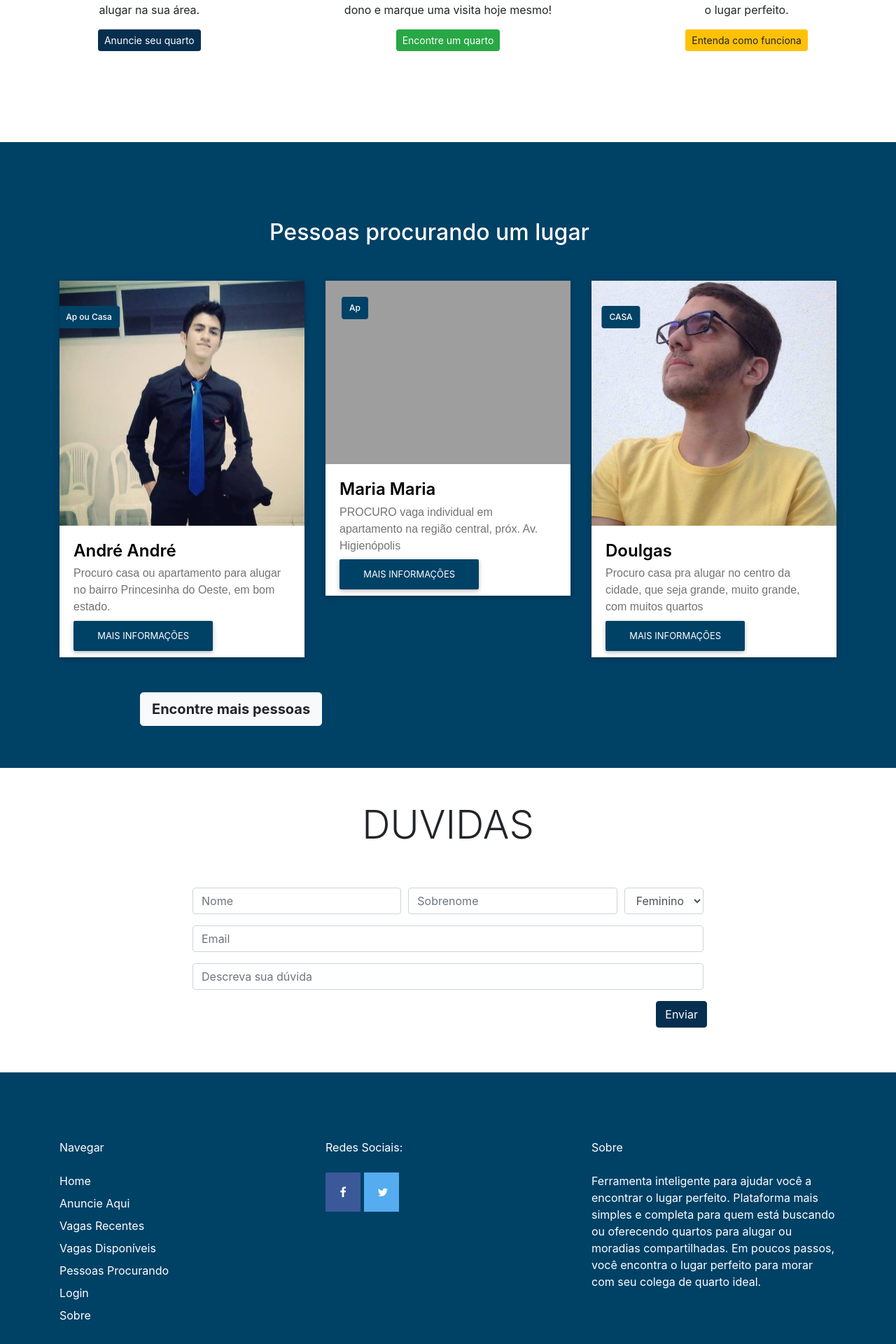
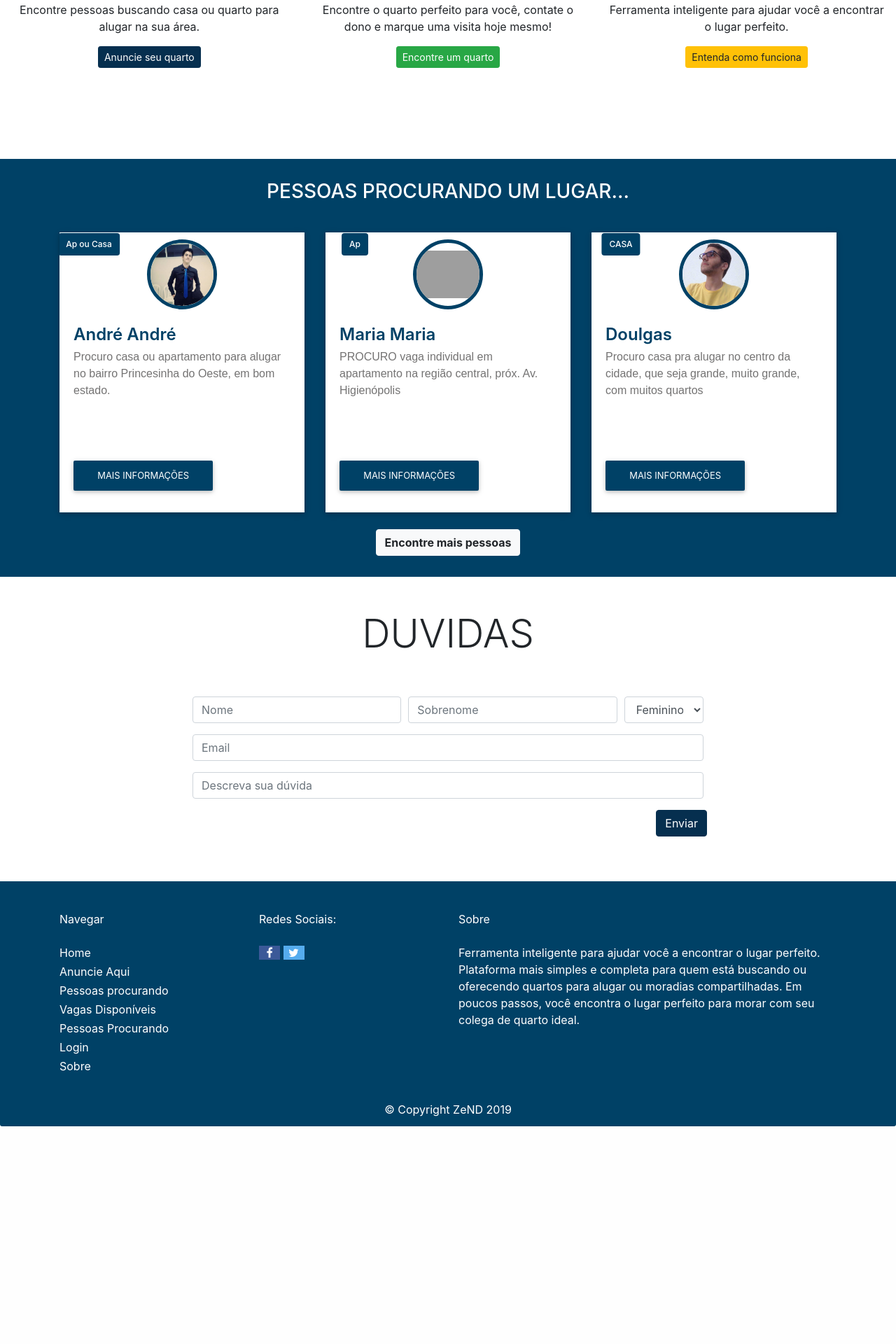
Before and after one commit to brunozn/ProjetoProgramacaoWeb, a PHP site: page /index2.html in a window 1280 px wide. Shown: the part 1120-3040 px from the top of the page at 70% size. After the commit the page ends 2729 px from the top, so only its background shows below. Run offline with PHP 8.4, Linux system fonts and the light colour scheme; some libraries are stand-ins or nearby versions; grey boxes are pictures that could not be loaded.

Commit message:
Deixando algumas partes responsivas

```diff
--- a/Cadastrar.html
+++ b/Cadastrar.html
@@ -127,7 +127,7 @@
 
                       <!-- Se quiser colocar um popover como uma ajuda pra preencher o formulário é uma ideia também, só pesquisar mais sobre -->
                   </div>
-                  <button type="submit" class="btn btn-success ml-auto" style="width: 100px;">Enviar</button>
+                  <button type="submit" class="btn btn-success ml-auto" style="width: 100px;">Avançar</button>
               </form>
           </div>
       </div>
--- a/index2.html
+++ b/index2.html
@@ -22,6 +22,7 @@
 <body>
 
 
+
     <nav id="navegacao" class="navbar navbar-expand-sm navbar-light navbar-laravel">
 <!--<nav id="navegacao" class="navbar navbar-expand-sm navbar-dark"> -->
   <div class="container">
@@ -43,17 +44,24 @@
           <a class="nav-link" href="index2.html">Home</a>
       </li>
       <li class="nav-item">
-        <a class="nav-link"  class="colorido" class="btn btn-primary" href="Cadastrar.html">  Anuncie Aqui  </a>
-    </li>
-      <li class="nav-item">
-          <a class="nav-link" href="anuncioProcura2.html">Pessoas procurando</a>
-      </li>
-      <li class="nav-item">
           <a class="nav-link" href="anuncio2.html">Vagas Recentes</a>
       </li>
+
       <li class="nav-item">
-        <a class="nav-link" href="login.html">Login</a>
-      </li>
+        <a class="nav-link" href="anuncioProcura2.html">Pessoas procurando</a>
+    </li>
+
+      <li class="nav-item">
+        <!--<a class="nav-link"  class="colorido" class="btn btn-success" href="Cadastrar.html">Anuncie Aqui</a> -->
+        <a class="nav-link" class="btn btn-success" href="Cadastrar.html">Anuncie Aqui</a>
+    </li>
+</ul>
+
+<ul class="navbar-nav ml-auto">
+<li class="nav-item">
+  <a class="nav-link btn-success href="login.html">Login</a>
+</li>
+
 </ul>
 </div>
 
@@ -70,7 +78,7 @@
       <br>
       <form>
           <div class="input-group mb-6">
-              <input type="text" class="form-control" placeholder="Digite o Bairro" aria-label="Digite o bairro" aria-describedby="button-addon2">
+              <input type="text" class="form-control" placeholder="Digite o bairro" aria-label="Digite o bairro" aria-describedby="button-addon2">
               <div class="input-group-append">
                 <button class="btn btn-outline-secondary" type="button" id="button-addon2">Procurar</button>
               </div>
@@ -82,7 +90,8 @@
           </span>
       <p>
         <br>
-          Você tem um Quarto?
+        <br>
+          Você tem um quarto?
       </p>
         <div class="botAnuc">
       <div class="input-group-append">
@@ -92,7 +101,7 @@
       </div>
       </form>
     </div>
-  </div>
+
 <!---->
 
 <div class="container-two">
@@ -135,9 +144,10 @@
 
 <!--CARROUSEL -->
 
-<section class="details-card" style="background-color:#004166;">
+<section class="details-card">
   <div class="container">
-      <h2 class="title-card"> Pessoas procurando um lugar</h2>
+      <h3 class="col-md-6 col-sm-12" id="title-card"> PESSOAS PROCURANDO UM LUGAR...</h2>
+      <br>
       <div class="row">
           <div class="col-md-4">
               <div class="card-content">
@@ -179,10 +189,9 @@
               </div>
           </div>
       </div>
-      <div class="col-sm-8">
-      <div class="detalhes">
-        <a href="anuncioProcura2.html" class="btn btn-light btn-lg"><strong>Encontre mais pessoas </strong> </a>
-      </div>
+      <br>
+      <div class="col-md-6 col-sm-12" id="anchor-details">
+        <a href="anuncioProcura2.html" class="btn btn-light"><strong>Encontre mais pessoas </strong> </a>
       </div> <!--fim col-->
   </div>
 </section>
@@ -290,16 +299,16 @@
 <footer class="card-footer">
   <div class="container">
     <div class="row">
-      <section id="endereco" class="col-sm-4">
+      <section id="endereco" class="col-sm-3">
         <div>Navegar</div> <br>
         <li>
-            <a href="index.html">Home</a>
+            <a href="index2.html">Home</a>
         </li>
         <li class="nav-item">
           <a href="Cadastrar.html">Anuncie Aqui</a>
       </li>
         <li class="nav-item">
-            <a href="#last-container">Vagas Recentes</a>
+            <a href="anuncioProcura2.html">Pessoas procurando</a>
         </li>
         <li class="nav-item">
             <a href="anuncio.html">Vagas Disponíveis</a>
@@ -316,7 +325,7 @@
         <hr class="d-block d-sm-none">
       </section>
 
-      <section id="contato1" class="col-sm-4">
+      <section id="contato1" class="col-sm-3">
         <div>Redes Sociais:</div> <br>
         <!-- Add icon library -->
           <link rel="stylesheet" href="https://cdnjs.cloudflare.com/ajax/libs/font-awesome/4.7.0/css/font-awesome.min.css">
@@ -327,17 +336,16 @@
 
         <hr class="d-block d-sm-none">
       </section>
-      <section id="sobre" class="col-sm-4">
+      <section id="sobre" class="col-sm-6 justify-content-center">
         <div>Sobre</div> <br>
         Ferramenta inteligente para ajudar você a encontrar o lugar perfeito. Plataforma mais simples e completa para quem está buscando ou oferecendo quartos para alugar ou moradias compartilhadas. Em poucos passos, você encontra o lugar perfeito para morar com seu colega de quarto ideal.
         <hr class="d-block d-sm-none">
       </section>
     </div>
-    <div class="text-center"> &copy; Copyright ZeND 2018
+    <div class="text-center"> &copy; Copyright ZeND 2019
 
     </div>
   </div>
 </footer>
 
-
 </body>
--- a/public/css/footer.css
+++ b/public/css/footer.css
@@ -1,23 +1,21 @@
 /* Rodape footer*/
 .card-footer {
-  padding-top: 35px;
-  padding-bottom: 30px;
   background-color: #004166;
   border-top: 0;
   color: #ffffff;
 }
 
 .card-footer div.row {
-  margin-bottom: 35px;
+  margin-bottom: 5px;
 }
 
 .card-footer hr {
-  width: 80%;
-  background-color: red;
+  width: 50%;
+  background-color: #ffffff;
 }
 
 .card-footer li {
-  padding-bottom: 8px;
+  padding-bottom: 3px; /* Espaçamento entre os links*/
   color: #fff;
   list-style: none; /*Tira os pontos da lista*/
 }
@@ -42,9 +40,9 @@
 
 /* Style all font awesome icons */
 .fa {
-  padding: 20px;
+  padding: 2px;
   font-size: 30px;
-  width: 50px;
+  width: 30px;
   text-align: center;
   text-decoration: none;
 }
--- a/public/css/navegation.css
+++ b/public/css/navegation.css
@@ -15,6 +15,7 @@
   color:#ffffff;
   font-family: -apple-system,BlinkMacSystemFont,"Segoe UI",Roboto,"Helvetica Neue",Arial,"Noto Sans",sans-serif,"Apple Color Emoji","Segoe UI Emoji","Segoe UI Symbol","Noto Color Emoji";
   font-size: inherit;
+  border-radius:  10%;
 }
 
 
--- a/public/css/style2.css
+++ b/public/css/style2.css
@@ -145,6 +145,11 @@ body {
 
 
 
+
+
+
+
+
 /* CARD da pagina index */
 /* card details start  */
 @import url('https://fonts.googleapis.com/css?family=Raleway:400,400i,500,500i,600,600i,700,700i,800,800i,900,900i|Roboto+Condensed:400,400i,700,700i');
@@ -152,34 +157,40 @@ section{
     padding: 100px 0;
 }
 .details-card {
-	background: #ecf0f1;
+	background: #004166;
 }
 
-.title-card{
-  margin-top: 50px;
-  margin-bottom: 50px;
-  margin-left: 300px;
-  margin-right: 300px;
+#title-card{
   color: #ffffff;
+  text-align: center;
+  margin-left: auto;
+  margin-right: auto;
 }
 
 .card-content {
 	background: #ffffff;
 	border: 4px;
-	box-shadow: 0 2px 5px 0 rgba(0,0,0,.16), 0 2px 10px 0 rgba(0,0,0,.12);
+  box-shadow: 0 2px 5px 0 rgba(0,0,0,.16), 0 2px 10px 0 rgba(0,0,0,.12);
+  margin-top: 10px;
+  min-height: 400px;
 }
 
 .card-img {
 	position: relative;
 	overflow: hidden;
 	border-radius: 0;
-	z-index: 1;
+  z-index: 1;
+  padding-top: 10px;
 }
 
 .card-img img {
-	width: 100%;
-	height: auto;
-	display: block;
+	/*width: 100%;
+  height: auto; */
+  margin-left: auto;
+  margin-right: auto;
+  display: block;
+  border-radius: 50%;
+  border: 5px solid #004166;
 }
 
 .card-img span {
@@ -208,7 +219,7 @@ section{
 }
 
 .card-desc h3 {
-	color: #000000;
+	color: #004166;
     font-weight: 600;
     font-size: 1.5em;
     line-height: 1.3em;
@@ -224,7 +235,7 @@ section{
 	font-size: 1em;
 	line-height: 1.5;
 	margin: 0px;
-	margin-bottom: 20px;
+	margin-bottom: 100px;
 	padding: 0;
 	font-family: 'Raleway', sans-serif;
 }
@@ -257,11 +268,12 @@ a.btn-card {
     color: #fff;
 }
 
-.detalhes{
-  margin-top: 50px;
-  margin-left: 100px;
+#anchor-details{
+  margin-left: auto;
+  margin-right: auto;
+  text-align: center;
 }
-.detalhes .btn-card{
+#anchor-details .btn-card{
   font-size: large;
   border-radius: 30%;
 }
@@ -294,14 +306,15 @@ a.btn-card {
     border-color: #062F4F; /*borda do botão*/
 }
 
+
 section {
-    padding: 60px 0;
+    padding: 30px 0;
 }
 
 /* TITULO DA SEÇÃO-- PESSOAS PROCURANDO VAGAS*/
 section .section-title {
     text-align: center;
-    color: #004166;
+    color: #ffffff;
     margin-bottom: 50px;
     text-transform: uppercase;
 }
@@ -387,6 +400,7 @@ section .section-title {
 .backside .card {
     min-height: 312px;
     max-height: 612px;
+    /*max-width: 300px; */ /*Essa linha diminui o tamnaho do card quando a tela ta pequena*/
 }
 
 /*Nome da pessoa - exemplo: Ana ana */
```
Also changed, not shown: anuncioProcura2.html (+29 -8 lines).
